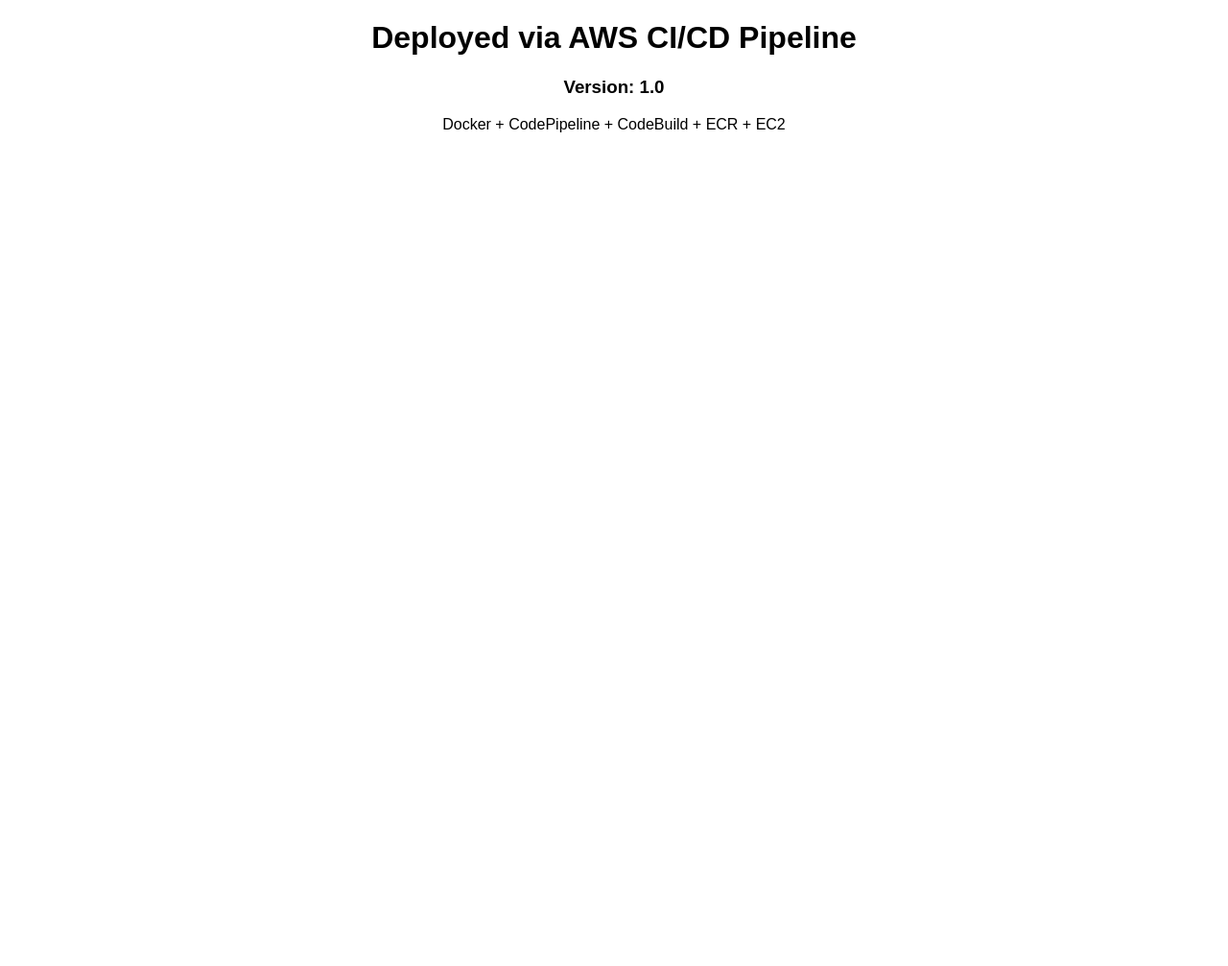
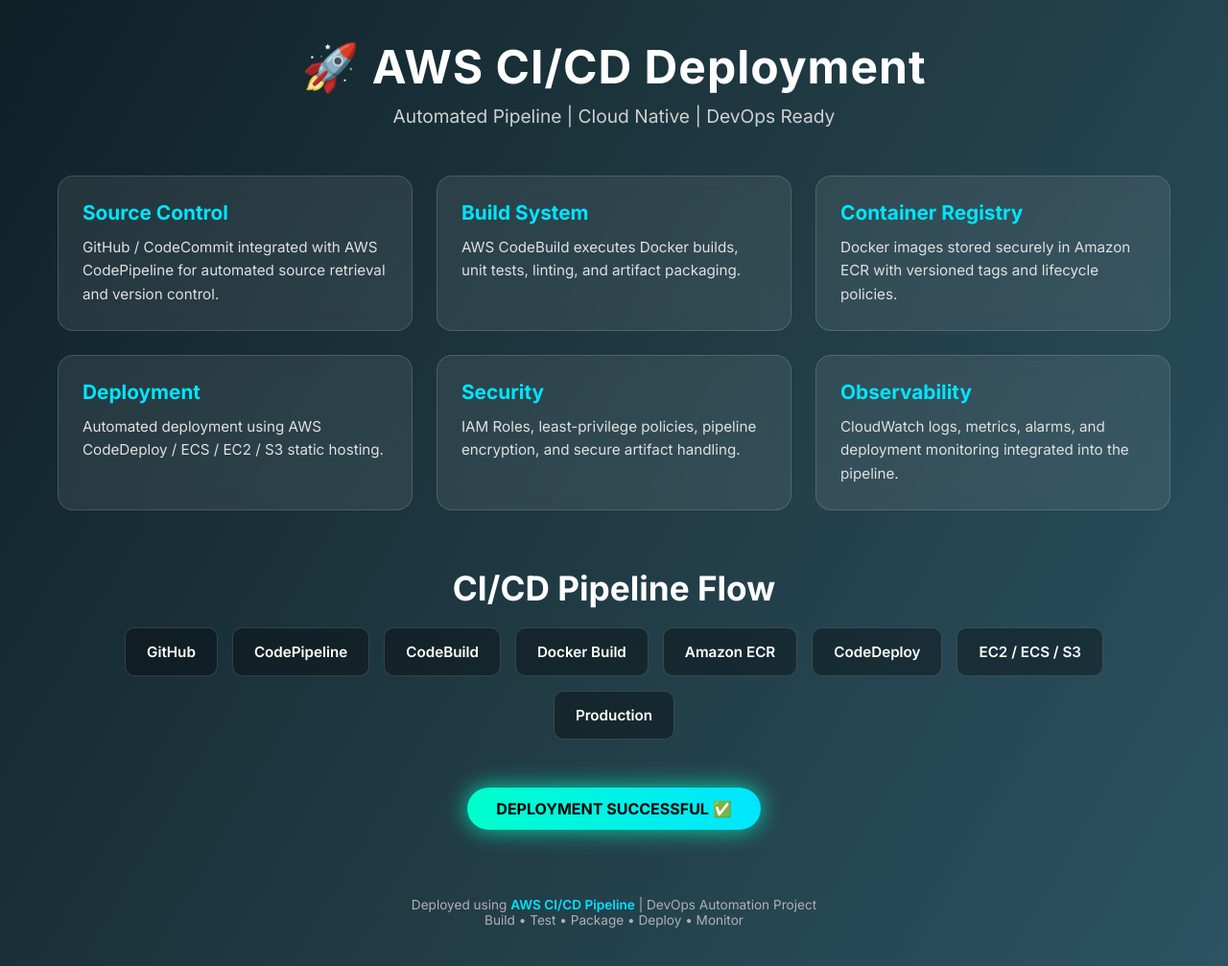
Before and after one commit to ARUNKUMAR571/question_01, a plain HTML site: page index.html in a window 1280 px wide. Shown: the whole page at 96% size. Before the commit the page ends 800 px from the top, so only its background shows below. Drawn offline with Linux system fonts and the light colour scheme.

Commit message:
modified index.html page

```diff
--- a/index.html
+++ b/index.html
@@ -1,11 +1,209 @@
 <!DOCTYPE html>
-<html>
+<html lang="en">
 <head>
-  <title>AWS CI/CD Pipeline App</title>
+    <meta charset="UTF-8">
+    <title>AWS CI/CD Pipeline Deployment</title>
+    <meta name="viewport" content="width=device-width, initial-scale=1.0">
+
+    <!-- Google Font -->
+    <link href="https://fonts.googleapis.com/css2?family=Inter:wght@300;400;600;700&display=swap" rel="stylesheet">
+
+    <style>
+        * {
+            margin: 0;
+            padding: 0;
+            box-sizing: border-box;
+            font-family: 'Inter', sans-serif;
+        }
+
+        body {
+            background: linear-gradient(120deg, #0f2027, #203a43, #2c5364);
+            color: #ffffff;
+            min-height: 100vh;
+        }
+
+        .container {
+            max-width: 1200px;
+            margin: auto;
+            padding: 40px 20px;
+        }
+
+        .header {
+            text-align: center;
+            margin-bottom: 50px;
+        }
+
+        .header h1 {
+            font-size: 3rem;
+            font-weight: 700;
+            letter-spacing: 1px;
+        }
+
+        .header p {
+            margin-top: 10px;
+            font-size: 1.2rem;
+            color: #d0d0d0;
+        }
+
+        .card-grid {
+            display: grid;
+            grid-template-columns: repeat(auto-fit, minmax(280px, 1fr));
+            gap: 25px;
+        }
+
+        .card {
+            background: rgba(255, 255, 255, 0.08);
+            border-radius: 16px;
+            padding: 25px;
+            backdrop-filter: blur(10px);
+            border: 1px solid rgba(255,255,255,0.15);
+            transition: all 0.3s ease;
+        }
+
+        .card:hover {
+            transform: translateY(-8px);
+            box-shadow: 0 15px 40px rgba(0,0,0,0.4);
+        }
+
+        .card h3 {
+            margin-bottom: 12px;
+            font-size: 1.3rem;
+            color: #00e5ff;
+        }
+
+        .card p {
+            font-size: 0.95rem;
+            line-height: 1.6;
+            color: #e0e0e0;
+        }
+
+        .pipeline {
+            margin-top: 60px;
+            text-align: center;
+        }
+
+        .pipeline h2 {
+            font-size: 2.2rem;
+            margin-bottom: 20px;
+        }
+
+        .pipeline-flow {
+            display: flex;
+            flex-wrap: wrap;
+            justify-content: center;
+            gap: 15px;
+        }
+
+        .step {
+            background: rgba(0,0,0,0.35);
+            padding: 15px 22px;
+            border-radius: 10px;
+            border: 1px solid rgba(255,255,255,0.15);
+            font-size: 0.95rem;
+            font-weight: 600;
+        }
+
+        .status {
+            margin-top: 50px;
+            text-align: center;
+        }
+
+        .status-badge {
+            display: inline-block;
+            padding: 12px 30px;
+            background: linear-gradient(90deg, #00ffcc, #00e5ff);
+            color: #000;
+            font-weight: 700;
+            border-radius: 30px;
+            box-shadow: 0 0 20px rgba(0,255,204,0.6);
+            animation: pulse 2s infinite;
+        }
+
+        @keyframes pulse {
+            0% { box-shadow: 0 0 10px rgba(0,255,204,0.4); }
+            50% { box-shadow: 0 0 25px rgba(0,255,204,0.8); }
+            100% { box-shadow: 0 0 10px rgba(0,255,204,0.4); }
+        }
+
+        .footer {
+            margin-top: 70px;
+            text-align: center;
+            font-size: 0.85rem;
+            color: #b0b0b0;
+        }
+
+        .footer span {
+            color: #00e5ff;
+            font-weight: 600;
+        }
+    </style>
 </head>
-<body style="text-align:center; font-family:Arial">
-  <h1>Deployed via AWS CI/CD Pipeline</h1>
-  <h3>Version: 1.0</h3>
-  <p>Docker + CodePipeline + CodeBuild + ECR + EC2</p>
+
+<body>
+
+<div class="container">
+
+    <div class="header">
+        <h1>🚀 AWS CI/CD Deployment</h1>
+        <p>Automated Pipeline | Cloud Native | DevOps Ready</p>
+    </div>
+
+    <div class="card-grid">
+        <div class="card">
+            <h3>Source Control</h3>
+            <p>GitHub / CodeCommit integrated with AWS CodePipeline for automated source retrieval and version control.</p>
+        </div>
+
+        <div class="card">
+            <h3>Build System</h3>
+            <p>AWS CodeBuild executes Docker builds, unit tests, linting, and artifact packaging.</p>
+        </div>
+
+        <div class="card">
+            <h3>Container Registry</h3>
+            <p>Docker images stored securely in Amazon ECR with versioned tags and lifecycle policies.</p>
+        </div>
+
+        <div class="card">
+            <h3>Deployment</h3>
+            <p>Automated deployment using AWS CodeDeploy / ECS / EC2 / S3 static hosting.</p>
+        </div>
+
+        <div class="card">
+            <h3>Security</h3>
+            <p>IAM Roles, least-privilege policies, pipeline encryption, and secure artifact handling.</p>
+        </div>
+
+        <div class="card">
+            <h3>Observability</h3>
+            <p>CloudWatch logs, metrics, alarms, and deployment monitoring integrated into the pipeline.</p>
+        </div>
+    </div>
+
+    <div class="pipeline">
+        <h2>CI/CD Pipeline Flow</h2>
+        <div class="pipeline-flow">
+            <div class="step">GitHub</div>
+            <div class="step">CodePipeline</div>
+            <div class="step">CodeBuild</div>
+            <div class="step">Docker Build</div>
+            <div class="step">Amazon ECR</div>
+            <div class="step">CodeDeploy</div>
+            <div class="step">EC2 / ECS / S3</div>
+            <div class="step">Production</div>
+        </div>
+    </div>
+
+    <div class="status">
+        <div class="status-badge">DEPLOYMENT SUCCESSFUL ✅</div>
+    </div>
+
+    <div class="footer">
+        <p>Deployed using <span>AWS CI/CD Pipeline</span> | DevOps Automation Project</p>
+        <p>Build • Test • Package • Deploy • Monitor</p>
+    </div>
+
+</div>
+
 </body>
 </html>
```
